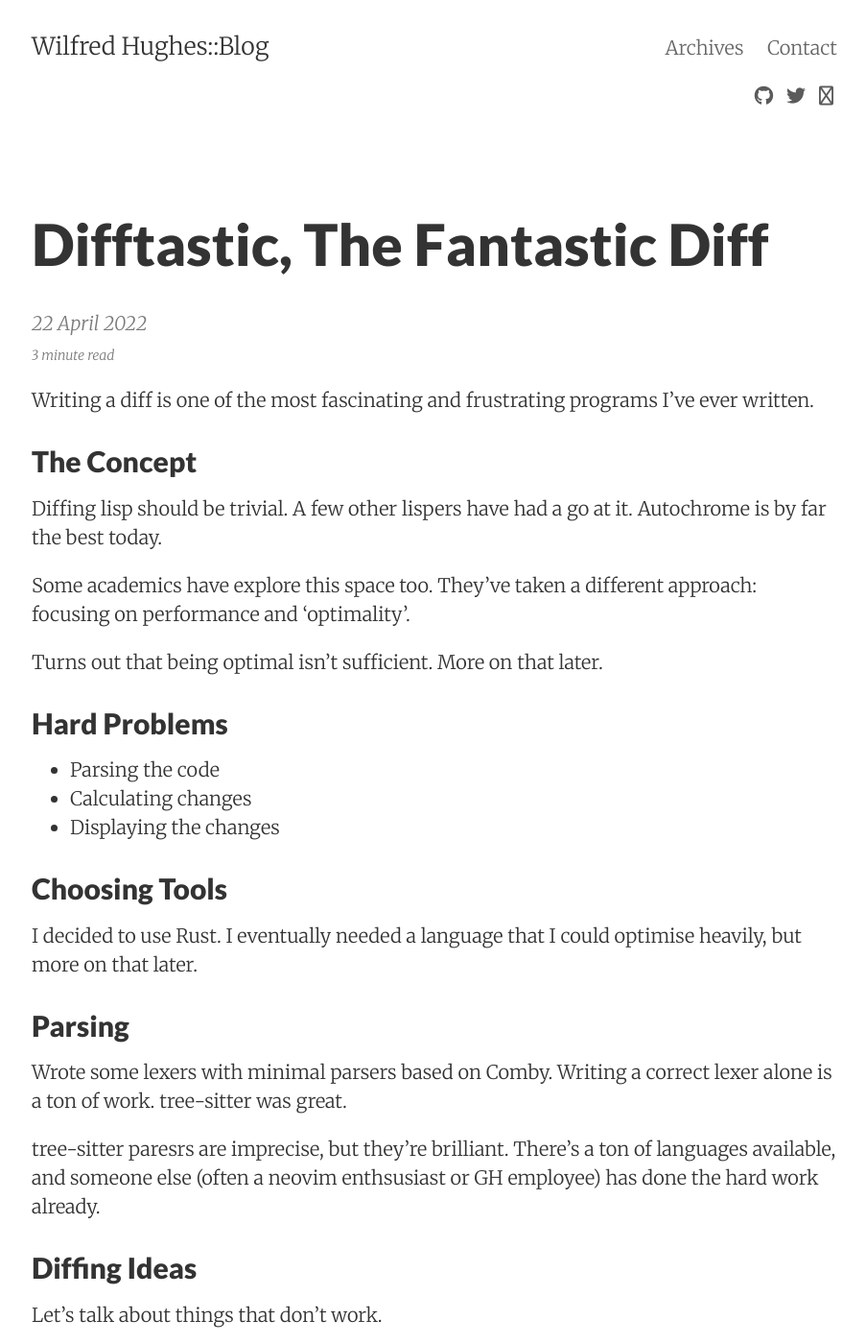
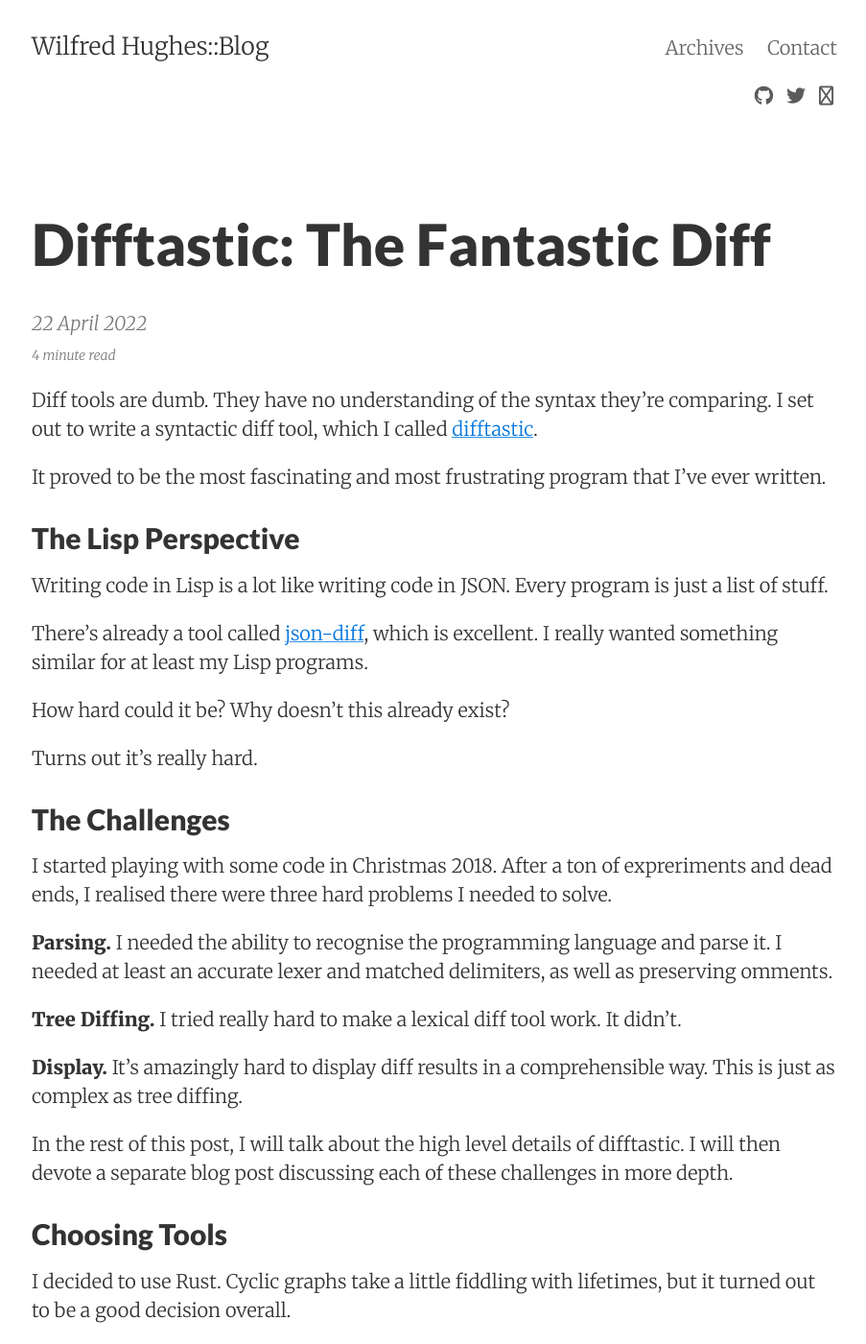
Before and after one commit to Wilfred/wilfred.github.com, a Jekyll site: the page built from _posts/2022-04-22-difftastic-the-fantastic-diff.markdown, in a window 1280 px wide and 1400 px high. Shown: the whole window at 96% size, without its empty margins (187-1090 px from the left). Built offline with Jekyll 4.4.1, drawn with Linux system fonts in a browser that asks for light colours; nearby versions of some CDN libraries; comment, search, counter and statistics services are not loaded; some of the changed text lies outside the part shown.

Commit message:
Second draft

```diff
--- a/_posts/2022-04-22-difftastic-the-fantastic-diff.markdown
+++ b/_posts/2022-04-22-difftastic-the-fantastic-diff.markdown
@@ -1,40 +1,56 @@
 ---
 layout: post
-title: "Difftastic, The Fantastic Diff"
+title: "Difftastic: The Fantastic Diff"
 ---
 
-Writing a diff is one of the most fascinating and frustrating programs
+Diff tools are dumb. They have no understanding of the syntax they're
+comparing. I set out to write a syntactic diff tool, which I called
+[difftastic](https://github.com/wilfred/difftastic).
+
+It proved to be the most fascinating and most frustrating program that
 I've ever written.
 
-## The Concept
+## The Lisp Perspective
 
-Diffing lisp should be trivial. A few other lispers have had a go at
-it. Autochrome is by far the best today.
+Writing code in Lisp is a lot like writing code in JSON. Every program
+is just a list of stuff.
 
-Some academics have explore this space too. They've taken a different
-approach: focusing on performance and 'optimality'.
+There's already a tool called
+[json-diff](https://github.com/andreyvit/json-diff), which is
+excellent. I really wanted something similar for at least my Lisp
+programs.
 
-Turns out that being optimal isn't sufficient. More on that later.
+How hard could it be? Why doesn't this already exist?
 
-## Hard Problems
+Turns out it's really hard.
 
-* Parsing the code
-* Calculating changes
-* Displaying the changes
+## The Challenges
+
+I started playing with some code in Christmas 2018. After a ton of
+expreriments and dead ends, I realised there were three hard problems
+I needed to solve.
+
+**Parsing.** I needed the ability to recognise the programming
+language and parse it. I needed at least an accurate lexer and matched
+delimiters, as well as preserving omments.
+
+**Tree Diffing.** I tried really hard to make a lexical diff tool
+work. It didn't.
+
+**Display.** It's amazingly hard to display diff results in a
+comprehensible way. This is just as complex as tree diffing.
+
+In the rest of this post, I will talk about the high level details of
+difftastic. I will then devote a separate blog post discussing each of
+these challenges in more depth.
 
 ## Choosing Tools
 
-I decided to use Rust. I eventually needed a language that I could
-optimise heavily, but more on that later.
+I decided to use Rust. Cyclic graphs take a little fiddling with
+lifetimes, but it turned out to be a good decision overall.
 
-## Parsing
-
-Wrote some lexers with minimal parsers based on Comby. Writing a
-correct lexer alone is a ton of work. tree-sitter was great.
-
-tree-sitter paresrs are imprecise, but they're brilliant. There's a
-ton of languages available, and someone else (often a neovim
-enthsusiast or GH employee) has done the hard work already.
+I eventually needed a language that I could optimise heavily. More
+on that later.
 
 ## Diffing Ideas
 
--- /dev/null
+++ b/_posts/2022-04-23-difftastic-the-visual-diff.markdown
@@ -0,0 +1,4 @@
+---
+layout: post
+title: "Difftastic: The Visual Diff"
+---
```
Also changed, not shown: _posts/2022-04-23-difftastic-the-algorithmic-diff.markdown (added, +31 -0 lines), _posts/2022-04-23-difftastic-the-syntactic-diff.markdown (added, +41 -0 lines).
